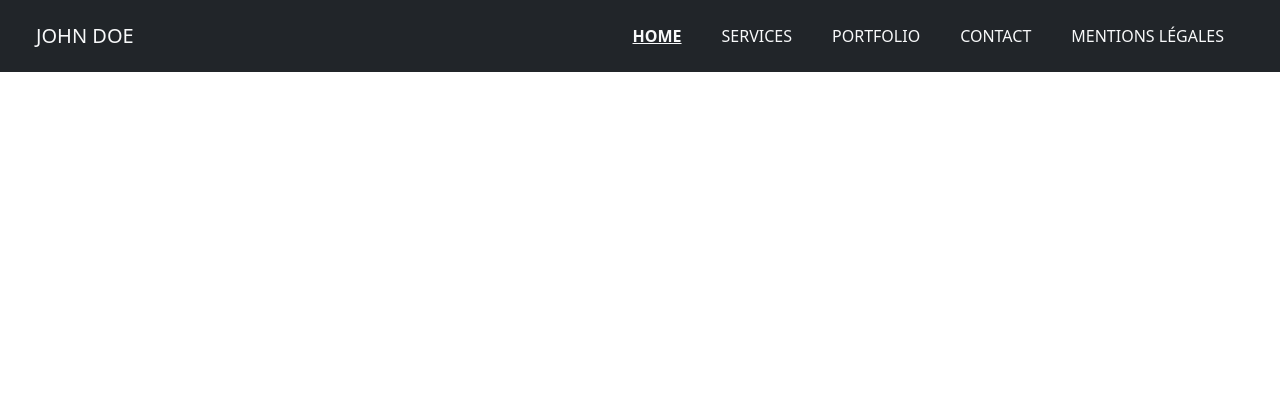
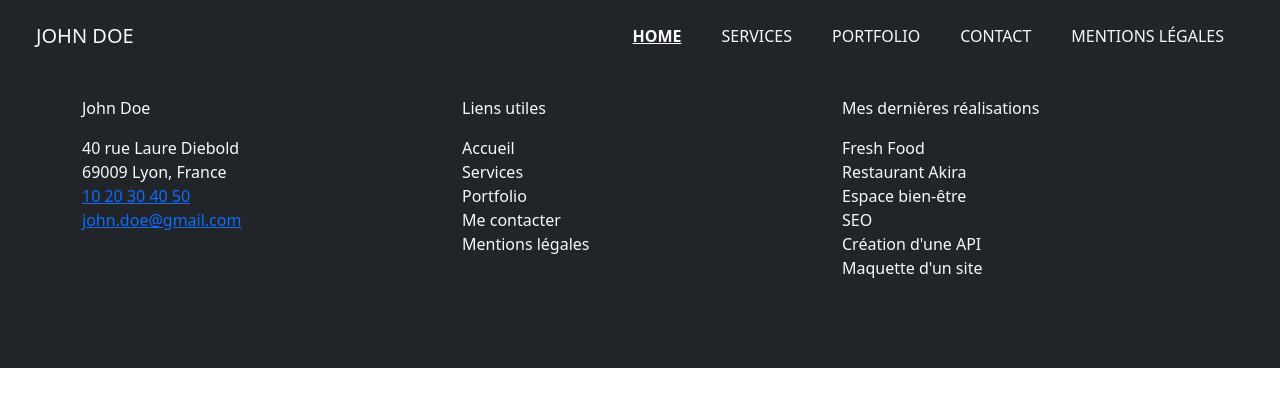
Before and after one commit to Laurinedbt/portfolio, a React (Create React App) app: page / in a window 1280 px wide. Shown: the top 406 px of the page. Built offline with nearby package versions, Linux system fonts and the light colour scheme.

Commit message:
Ajout footer

```diff
--- a/src/App.js
+++ b/src/App.js
@@ -2,6 +2,7 @@ import './App.css';
 import './index.css';
 import {Routes, Route} from "react-router-dom";
 import NavBar from "./components/NavBar";
+import Footer from "./components/Footer";
 
 import Home from "./pages/Home";
 import About from "./pages/About";
@@ -13,6 +14,7 @@ function App() {
   return (
     <div className="App">
       <NavBar />
+      <Footer />
 
       <Routes>
         <Route path= "/" element={<Home />}></Route>
--- /dev/null
+++ b/src/components/Footer.jsx
@@ -0,0 +1,48 @@
+import React from "react";
+
+function Footer () {
+    return (
+        <footer className="bg-dark text-light py-5 mt-5">
+      <div className="container">
+        <div className="row">
+
+          {/* Colonne 1 - Contact */}
+          <div className="col-md-4 mb-4">
+            <p>John Doe</p>
+            <p className="mb-0">40 rue Laure Diebold</p>
+            <p className="mb-0">69009 Lyon, France</p>
+            <p className="mb-0"><a href="tel:1020304050">10 20 30 40 50</a></p>
+            <p className="mb-0"><a href="mailto:john.doe@gmail.com">john.doe@gmail.com</a></p>
+          </div>
+
+          {/* Colonne 2 - Liens */}
+          <div className="col-md-4 mb-4">
+            <p>Liens utiles</p>
+            <ul className="list-unstyled">
+              <li><a href="/" className="text-light text-decoration-none">Accueil</a></li>
+              <li><a href="/services" className="text-light text-decoration-none">Services</a></li>
+              <li><a href="/portfolio" className="text-light text-decoration-none">Portfolio</a></li>
+              <li><a href="/contact" className="text-light text-decoration-none">Me contacter</a></li>
+              <li><a href="/about" className="text-light text-decoration-none">Mentions légales</a></li>
+            </ul>
+          </div>
+
+          {/* Colonne 3 - Dernières réalisations */}
+          <div className="col-md-4 mb-4">
+            <p>Mes dernières réalisations</p>
+            <ul className="list-unstyled">
+                <li><a href="/portfolio" className="text-light text-decoration-none">Fresh Food</a></li>
+                <li><a href="/portfolio" className="text-light text-decoration-none">Restaurant Akira</a></li>
+                <li><a href="/portfolio" className="text-light text-decoration-none">Espace bien-être</a></li>
+                <li><a href="/portfolio" className="text-light text-decoration-none">SEO</a></li>
+                <li><a href="/portfolio" className="text-light text-decoration-none">Création d'une API</a></li>
+                <li><a href="/portfolio" className="text-light text-decoration-none">Maquette d'un site</a></li>
+            </ul>
+          </div>
+        </div>
+      </div>
+    </footer>
+  );
+}
+
+export default Footer;
```
